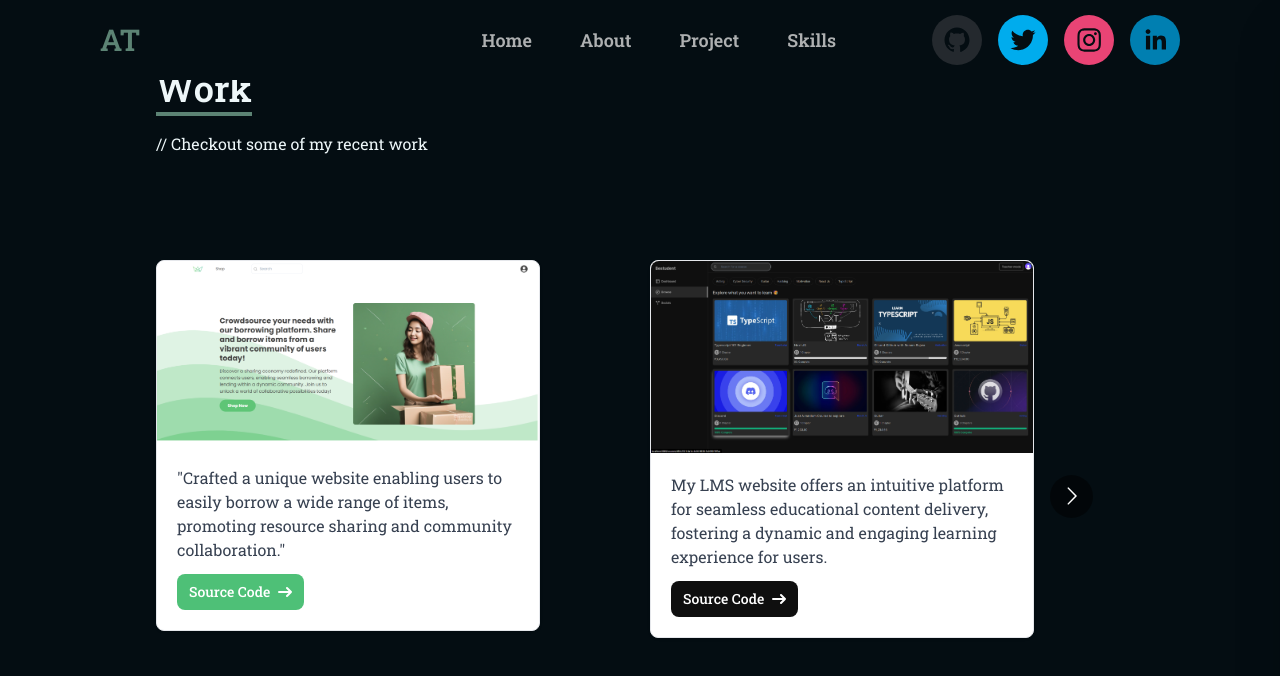
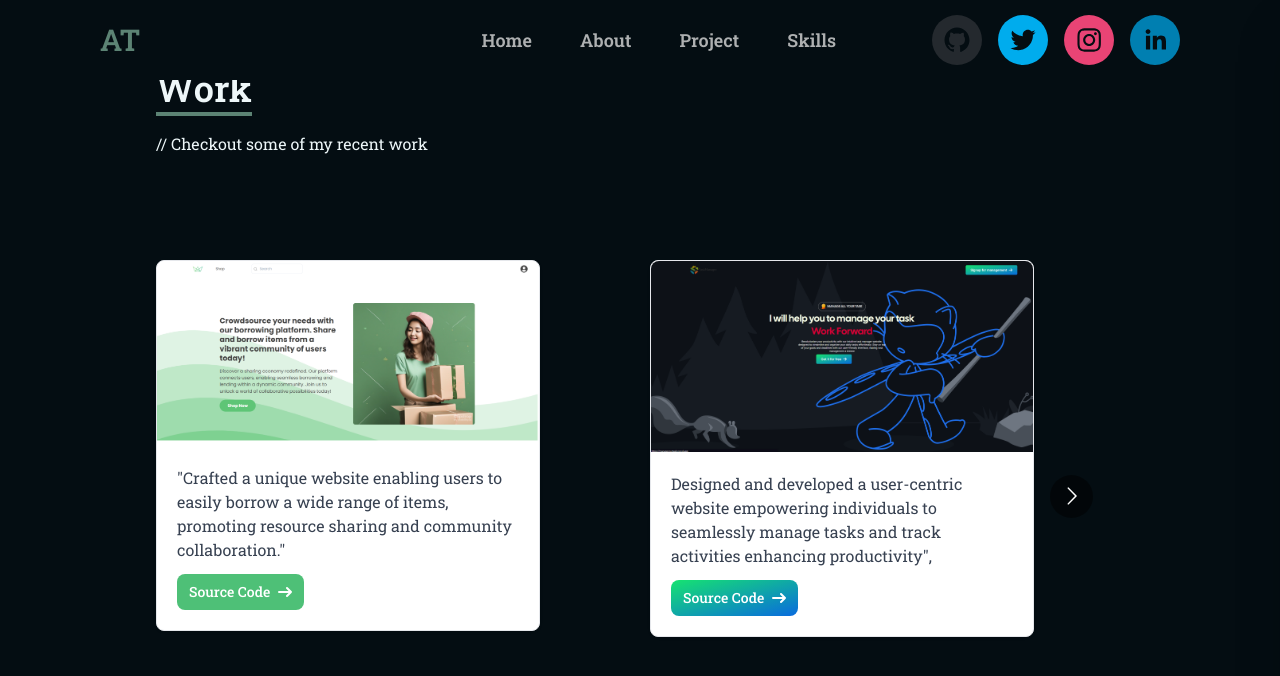
Before and after one commit to AmanTrivedi1/Portfolio, a React (Create React App) app: page /portfolio in a window 1280 px wide. Shown: the top 676 px of the page. Built offline with nearby package versions, Linux system fonts and the light colour scheme; the HTML template or start-up script is replaced by a standard one; a web font is replaced by a local one.

Commit message:
adding Project

```diff
--- a/src/pages/Portfolio.js
+++ b/src/pages/Portfolio.js
@@ -7,6 +7,7 @@
 import work6 from "../../src/img/project/pr7.png";
 import work7 from "../../src/img/project/pr9.png";
 import work10 from "../../src/img/project/pr10.png";
+import work11 from "../../src/img/project/pr11.png";
 import Carousel from "react-multi-carousel";
 import "react-multi-carousel/lib/styles.css";
 import { motion } from "framer-motion";
@@ -106,6 +107,38 @@
                 <a
                   href="https://github.com/mud1tx/Consumer"
                   class="inline-flex items-center px-3 py-2 text-sm font-medium  text-white text-center  bg-[#4EC077] rounded-lg hover:opacity-90 focus:ring-4 focus:outline-none focus:ring-blue-300 "
+                >
+                  Source Code
+                  <svg
+                    class="w-3.5 h-3.5 ml-2"
+                    aria-hidden="true"
+                    xmlns="http://www.w3.org/2000/svg"
+                    fill="none"
+                    viewBox="0 0 14 10"
+                  >
+                    <path
+                      stroke="currentColor"
+                      stroke-linecap="round"
+                      stroke-linejoin="round"
+                      stroke-width="2"
+                      d="M1 5h12m0 0L9 1m4 4L9 9"
+                    />
+                  </svg>
+                </a>
+              </div>
+            </div>
+
+             <div class="max-w-sm bg-white border border-gray-200 rounded-lg shadow dark:bg-gray-800 dark:border-gray-700">
+              <img class="rounded-t-lg" src={work11} alt="" />
+
+              <div class="p-5">
+                <p class="mb-3 font-normal text-gray-700 dark:text-gray-400">
+                 Designed and developed a user-centric website empowering individuals
+                 to seamlessly manage tasks and track activities enhancing productivity",
+                </p>
+                <a
+                  href="https://github.com/AmanTrivedi1/TaskManager"
+                  class="inline-flex items-center px-3 py-2 text-sm font-medium  text-white text-center  bg-gradient-to-br from-[#16E370] to-[#096BDE] rounded-lg hover:opacity-90 focus:ring-4 focus:outline-none focus:ring-blue-300 "
                 >
                   Source Code
                   <svg
```
Also changed, not shown: src/img/project/pr11.png (added), 1 other file (tests, documents, lock files or other folders).
